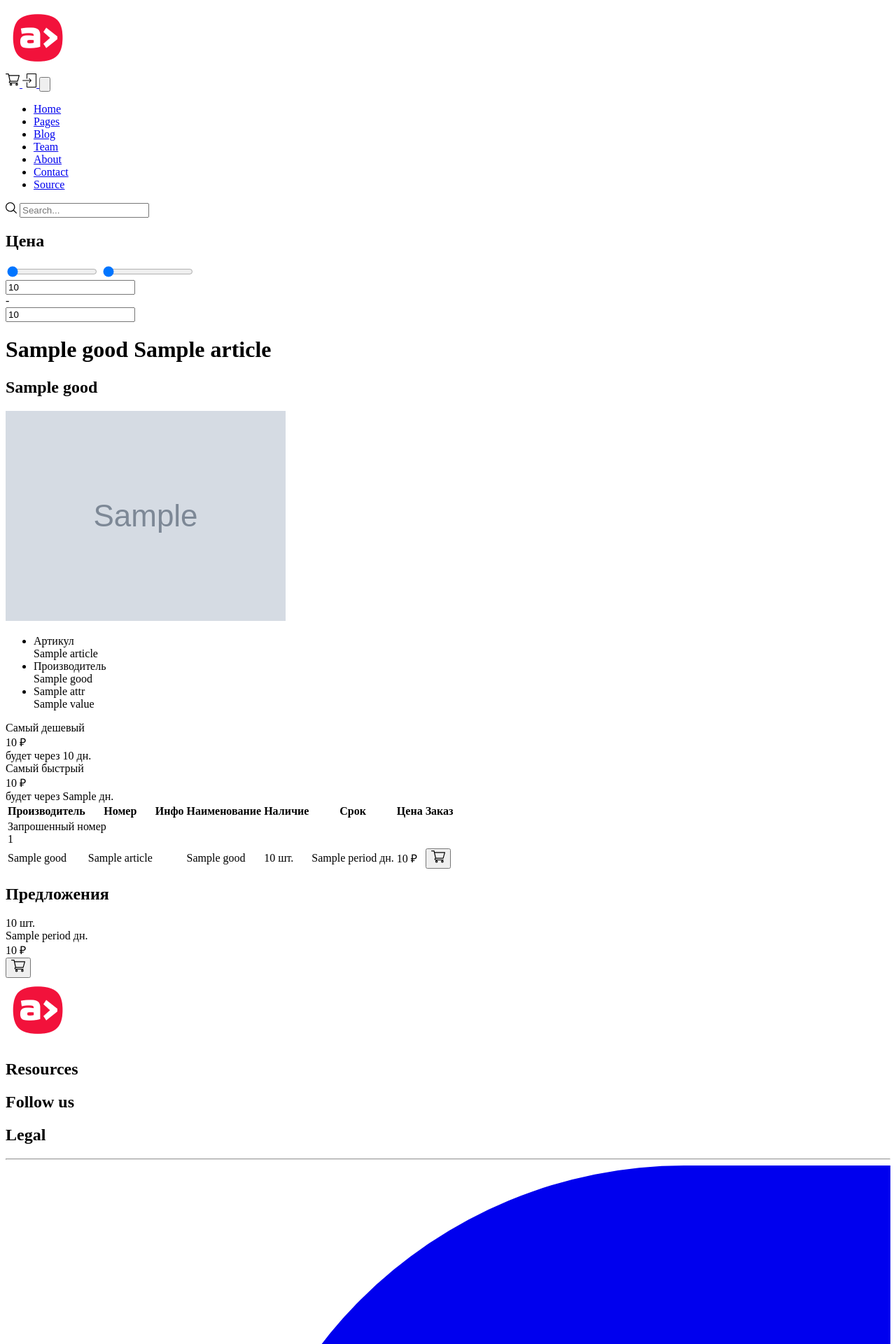
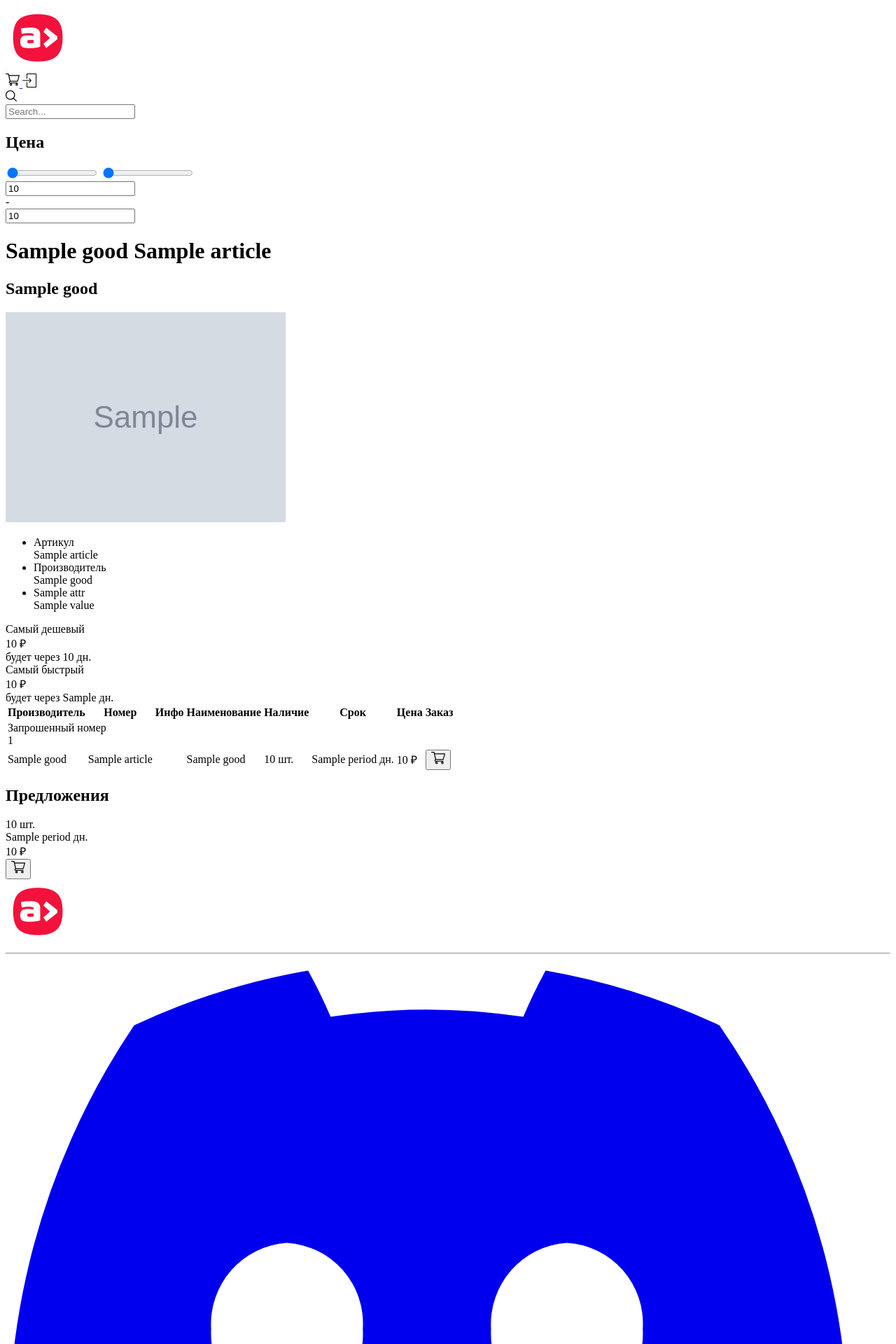
Before and after one commit to andusha/auto-nsk, a Python web app: template templates/good.html in a window 1280 px wide. Shown: the top 1920 px of the page at 70% size. Run offline with Jinja, Linux system fonts and the light colour scheme; the template is opened without the code that fills it: most values are stand-ins (such as "Sample title", 1, 10 or a date in 2020); grey boxes marked "Sample" are stand-in pictures.

Commit message:
complete

```diff
--- a/autonsk/forms.py
+++ b/autonsk/forms.py
@@ -5,9 +5,9 @@
 from autonsk.config import photos
 
 class LoginForm(FlaskForm):
-    email = StringField("Email: ", validators=[Email("Некорректный email")], render_kw={'placeholder':'email'})
+    email = StringField("Email: ", validators=[Email("Некорректный email")], render_kw={'placeholder':'Email'})
     psw = PasswordField("Пароль: ", validators=[DataRequired(),
-                                                Length(min=4, max=100, message="Пароль должен быть от 4 до 100 символов")], render_kw={'placeholder':'пароль'})
+                                                Length(min=4, max=100, message="Пароль должен быть от 4 до 100 символов")], render_kw={'placeholder':'Пароль'})
     remember = BooleanField("Запомнить", default = False)
     submit = SubmitField("Войти")
 
--- a/req.txt
+++ b/req.txt
@@ -26,6 +26,7 @@
 requests==2.31.0
 rich==13.7.0
 six==1.16.0
+sqlite-icu==1.0
 text-unidecode==1.3
 types-python-dateutil==2.8.19.20240106
 urllib3==2.2.0
--- a/templates/base.html
+++ b/templates/base.html
@@ -21,6 +21,7 @@
                   data-original="#000000"></path>
               </svg>
             </a>
+            {% if auth %}
               <a class="relative mr-8" href="{{url_for('login')}}">
                 <svg fill="#000000" height="20px" width="20px" version="1.1" id="Layer_1" xmlns="http://www.w3.org/2000/svg" xmlns:xlink="http://www.w3.org/1999/xlink"
                 viewBox="0 0 512 512" xml:space="preserve" class="hover:fill-[#ff0000]">
@@ -40,39 +41,28 @@
             </g>
             </svg>
               </a>
-            <button id="toggle" class='lg:hidden ml-7'>
-              <svg class="w-7 h-7" fill="#000" viewBox="0 0 20 20" xmlns="http://www.w3.org/2000/svg">
-                <path fill-rule="evenodd"
-                  d="M3 5a1 1 0 011-1h12a1 1 0 110 2H4a1 1 0 01-1-1zM3 10a1 1 0 011-1h12a1 1 0 110 2H4a1 1 0 01-1-1zM3 15a1 1 0 011-1h12a1 1 0 110 2H4a1 1 0 01-1-1z"
-                  clip-rule="evenodd"></path>
+            {% else %}
+              <a class="relative mr-8" href="{{url_for('logout')}}">
+                <svg fill="#000000" height="20px" width="20px" version="1.1" id="Layer_1" xmlns="http://www.w3.org/2000/svg" xmlns:xlink="http://www.w3.org/1999/xlink"
+                viewBox="0 0 512 512" xml:space="preserve" class="hover:fill-[#ff0000]">
+            <g>
+              <g>
+                <path d="M327.287,246.852l-74.931-76.595c-4.941-5.06-13.039-5.146-18.099-0.205c-5.06,4.941-5.146,13.056-0.205,18.099
+                  l53.854,55.057H12.8C5.734,243.2,0,248.934,0,256c0,7.066,5.734,12.8,12.8,12.8h275.098l-53.845,55.057
+                  c-4.941,5.043-4.855,13.158,0.205,18.099c5.06,4.941,13.158,4.855,18.099-0.205l75.128-76.8
+                  C332.424,259.908,332.339,251.793,327.287,246.852z"/>
+              </g>
+            </g>
+            <g>
+              <g>
+                <path d="M499.2,0H166.4c-7.066,0-12.8,5.734-12.8,12.8V192h25.6V25.6h307.2v460.8H179.2V320h-25.6v179.2
+                  c0,7.066,5.734,12.8,12.8,12.8h332.8c7.066,0,12.8-5.734,12.8-12.8V12.8C512,5.734,506.266,0,499.2,0z"/>
+              </g>
+            </g>
             </svg>
-            </button>
+              </a>
+            {% endif %}
           </div>
-          <ul id="collapseMenu"
-            class='lg:!flex max-lg:hidden max-lg:w-full lg:space-x-10 max-lg:space-y-3 lg:absolute lg:left-1/2 lg:-translate-x-1/2'>
-            <li class='max-lg:border-b max-lg:py-2'><a href='javascript:void(0)'
-                class='hover:text-[#007bff] text-[15px] text-[#007bff] block font-bold'>Home</a></li>
-            <li class='group max-lg:border-b max-lg:py-2 relative'>
-              <a href='javascript:void(0)'
-                class='hover:text-[#007bff] text-gray-600 font-bold text-[15px] lg:hover:fill-[#007bff] block'>
-                Pages
-              </a>
-            </li>
-            <li class='group max-lg:border-b max-lg:py-2 relative'>
-              <a href='javascript:void(0)'
-                class='hover:text-[#007bff] text-gray-600 font-bold text-[15px] lg:hover:fill-[#007bff] block'>
-                Blog
-              </a>
-            </li>
-            <li class='max-lg:border-b max-lg:py-2'><a href='javascript:void(0)'
-                class='hover:text-[#007bff] text-gray-600 font-bold text-[15px] block'>Team</a></li>
-            <li class='max-lg:border-b max-lg:py-2'><a href='javascript:void(0)'
-                class='hover:text-[#007bff] text-gray-600 font-bold text-[15px] block'>About</a></li>
-            <li class='max-lg:border-b max-lg:py-2'><a href='javascript:void(0)'
-                class='hover:text-[#007bff] text-gray-600 font-bold text-[15px] block'>Contact</a></li>
-            <li class='max-lg:border-b max-lg:py-2'><a href='javascript:void(0)'
-                class='hover:text-[#007bff] text-gray-600 font-bold text-[15px] block'>Source</a></li>
-          </ul>
         </div>
         <div
           class="bg-gray-100 border border-transparent focus-within:border-blue-500 flex px-6 rounded-full h-9 lg:w-2/4 mt-3 mx-auto max-lg:mt-6">
@@ -82,8 +72,12 @@
               d="m190.707 180.101-47.078-47.077c11.702-14.072 18.752-32.142 18.752-51.831C162.381 36.423 125.959 0 81.191 0 36.422 0 0 36.423 0 81.193c0 44.767 36.422 81.187 81.191 81.187 19.688 0 37.759-7.049 51.831-18.751l47.079 47.078a7.474 7.474 0 0 0 5.303 2.197 7.498 7.498 0 0 0 5.303-12.803zM15 81.193C15 44.694 44.693 15 81.191 15c36.497 0 66.189 29.694 66.189 66.193 0 36.496-29.692 66.187-66.189 66.187C44.693 147.38 15 117.689 15 81.193z">
             </path>
           </svg>
+          <form action="{{url_for('search')}}" method="get">
           <input type="text" placeholder='Search...'
-            class="w-full border-0 outline-none focus:ring-0 shadow-none bg-transparent text-gray-600 font-semibold text-[15px]" />
+            class="w-full border-0 outline-none focus:ring-0 shadow-none bg-transparent text-gray-600 font-semibold text-[15px]"
+            name="q" value="{{ request.args.get('q', '') }}" />
+            <input type="submit" hidden>
+          </form>
         </div>
 </header>
 
@@ -101,42 +95,21 @@
               </a>
           </div>
           <div class="grid grid-cols-1 gap-8 sm:gap-12 sm:grid-cols-3 text-xl">
-            <h2 class="mb-6 text-sm font-semibold">Resources</h2>
-            <h2 class="mb-6 text-sm font-semibold">Follow us</h2>
-            <h2 class="mb-6 text-sm font-semibold">Legal</h2>
           </div>
       </div>
       <hr class="my-6 border-gray-200 sm:mx-auto dark:border-gray-700 lg:my-8" />
           <div class="flex mt-4 justify-center sm:mt-0 gap-4 sm:gap-8">
-              <a href="#" class="text-white hover:text-gray-900 dark:hover:text-white">
-                  <svg class="w-8 h-8" aria-hidden="true" xmlns="http://www.w3.org/2000/svg" fill="currentColor" viewBox="0 0 8 19">
-                        <path fill-rule="evenodd" d="M6.135 3H8V0H6.135a4.147 4.147 0 0 0-4.142 4.142V6H0v3h2v9.938h3V9h2.021l.592-3H5V3.591A.6.6 0 0 1 5.592 3h.543Z" clip-rule="evenodd"/>
-                    </svg>
-                  <span class="sr-only">Facebook page</span>
-              </a>
-              <a href="#" class="text-white hover:text-gray-900 dark:hover:text-white ms-5">
+              <a href="https://discord.com" class="text-white hover:text-gray-900 dark:hover:text-white ms-5">
                   <svg class="w-8 h-8" aria-hidden="true" xmlns="http://www.w3.org/2000/svg" fill="currentColor" viewBox="0 0 21 16">
                         <path d="M16.942 1.556a16.3 16.3 0 0 0-4.126-1.3 12.04 12.04 0 0 0-.529 1.1 15.175 15.175 0 0 0-4.573 0 11.585 11.585 0 0 0-.535-1.1 16.274 16.274 0 0 0-4.129 1.3A17.392 17.392 0 0 0 .182 13.218a15.785 15.785 0 0 0 4.963 2.521c.41-.564.773-1.16 1.084-1.785a10.63 10.63 0 0 1-1.706-.83c.143-.106.283-.217.418-.33a11.664 11.664 0 0 0 10.118 0c.137.113.277.224.418.33-.544.328-1.116.606-1.71.832a12.52 12.52 0 0 0 1.084 1.785 16.46 16.46 0 0 0 5.064-2.595 17.286 17.286 0 0 0-2.973-11.59ZM6.678 10.813a1.941 1.941 0 0 1-1.8-2.045 1.93 1.93 0 0 1 1.8-2.047 1.919 1.919 0 0 1 1.8 2.047 1.93 1.93 0 0 1-1.8 2.045Zm6.644 0a1.94 1.94 0 0 1-1.8-2.045 1.93 1.93 0 0 1 1.8-2.047 1.918 1.918 0 0 1 1.8 2.047 1.93 1.93 0 0 1-1.8 2.045Z"/>
                     </svg>
                   <span class="sr-only">Discord community</span>
               </a>
-              <a href="#" class="text-white hover:text-gray-900 dark:hover:text-white ms-5">
+              <a href="https://twitter.com/" class="text-white hover:text-gray-900 dark:hover:text-white ms-5">
                   <svg class="w-8 h-8" aria-hidden="true" xmlns="http://www.w3.org/2000/svg" fill="currentColor" viewBox="0 0 20 17">
                     <path fill-rule="evenodd" d="M20 1.892a8.178 8.178 0 0 1-2.355.635 4.074 4.074 0 0 0 1.8-2.235 8.344 8.344 0 0 1-2.605.98A4.13 4.13 0 0 0 13.85 0a4.068 4.068 0 0 0-4.1 4.038 4 4 0 0 0 .105.919A11.705 11.705 0 0 1 1.4.734a4.006 4.006 0 0 0 1.268 5.392 4.165 4.165 0 0 1-1.859-.5v.05A4.057 4.057 0 0 0 4.1 9.635a4.19 4.19 0 0 1-1.856.07 4.108 4.108 0 0 0 3.831 2.807A8.36 8.36 0 0 1 0 14.184 11.732 11.732 0 0 0 6.291 16 11.502 11.502 0 0 0 17.964 4.5c0-.177 0-.35-.012-.523A8.143 8.143 0 0 0 20 1.892Z" clip-rule="evenodd"/>
                 </svg>
                   <span class="sr-only">Twitter page</span>
-              </a>
-              <a href="#" class="text-white hover:text-gray-900 dark:hover:text-white ms-5">
-                  <svg class="w-8 h-8" aria-hidden="true" xmlns="http://www.w3.org/2000/svg" fill="currentColor" viewBox="0 0 20 20">
-                        <path fill-rule="evenodd" d="M10 .333A9.911 9.911 0 0 0 6.866 19.65c.5.092.678-.215.678-.477 0-.237-.01-1.017-.014-1.845-2.757.6-3.338-1.169-3.338-1.169a2.627 2.627 0 0 0-1.1-1.451c-.9-.615.07-.6.07-.6a2.084 2.084 0 0 1 1.518 1.021 2.11 2.11 0 0 0 2.884.823c.044-.503.268-.973.63-1.325-2.2-.25-4.516-1.1-4.516-4.9A3.832 3.832 0 0 1 4.7 7.068a3.56 3.56 0 0 1 .095-2.623s.832-.266 2.726 1.016a9.409 9.409 0 0 1 4.962 0c1.89-1.282 2.717-1.016 2.717-1.016.366.83.402 1.768.1 2.623a3.827 3.827 0 0 1 1.02 2.659c0 3.807-2.319 4.644-4.525 4.889a2.366 2.366 0 0 1 .673 1.834c0 1.326-.012 2.394-.012 2.72 0 .263.18.572.681.475A9.911 9.911 0 0 0 10 .333Z" clip-rule="evenodd"/>
-                  </svg>
-                  <span class="sr-only">GitHub account</span>
-              </a>
-              <a href="#" class="text-white hover:text-gray-900 dark:hover:text-white ms-5">
-                  <svg class="w-8 h-8" aria-hidden="true" xmlns="http://www.w3.org/2000/svg" fill="currentColor" viewBox="0 0 20 20">
-                    <path fill-rule="evenodd" d="M10 0a10 10 0 1 0 10 10A10.009 10.009 0 0 0 10 0Zm6.613 4.614a8.523 8.523 0 0 1 1.93 5.32 20.094 20.094 0 0 0-5.949-.274c-.059-.149-.122-.292-.184-.441a23.879 23.879 0 0 0-.566-1.239 11.41 11.41 0 0 0 4.769-3.366ZM8 1.707a8.821 8.821 0 0 1 2-.238 8.5 8.5 0 0 1 5.664 2.152 9.608 9.608 0 0 1-4.476 3.087A45.758 45.758 0 0 0 8 1.707ZM1.642 8.262a8.57 8.57 0 0 1 4.73-5.981A53.998 53.998 0 0 1 9.54 7.222a32.078 32.078 0 0 1-7.9 1.04h.002Zm2.01 7.46a8.51 8.51 0 0 1-2.2-5.707v-.262a31.64 31.64 0 0 0 8.777-1.219c.243.477.477.964.692 1.449-.114.032-.227.067-.336.1a13.569 13.569 0 0 0-6.942 5.636l.009.003ZM10 18.556a8.508 8.508 0 0 1-5.243-1.8 11.717 11.717 0 0 1 6.7-5.332.509.509 0 0 1 .055-.02 35.65 35.65 0 0 1 1.819 6.476 8.476 8.476 0 0 1-3.331.676Zm4.772-1.462A37.232 37.232 0 0 0 13.113 11a12.513 12.513 0 0 1 5.321.364 8.56 8.56 0 0 1-3.66 5.73h-.002Z" clip-rule="evenodd"/>
-                </svg>
-                  <span class="sr-only">Dribbble account</span>
               </a>
       </div>
     </div>
--- a/templates/good.html
+++ b/templates/good.html
@@ -177,7 +177,7 @@
                 <div class="">{{ section.period }} дн.</div>
                 <div class="font-semibold">{{ section.price }} ₽</div>
                 <div class="">
-                    <button class="w-full rounded-lg">
+                    <button class="w-full rounded-lg" id="buy">
                         <svg xmlns="http://www.w3.org/2000/svg" width="20px" height="20px"
                         class="cursor-pointer fill-[#ff0000]  inline-block" viewBox="0 0 512 512">
                         <path
```
Also changed, not shown: app.py (+23 -5 lines), autonsk/FDataBase.py (+12 -0 lines), templates/search.html (added, +22 -0 lines), autonsk.db. Lines whose indentation alone changed are shown as unchanged.
